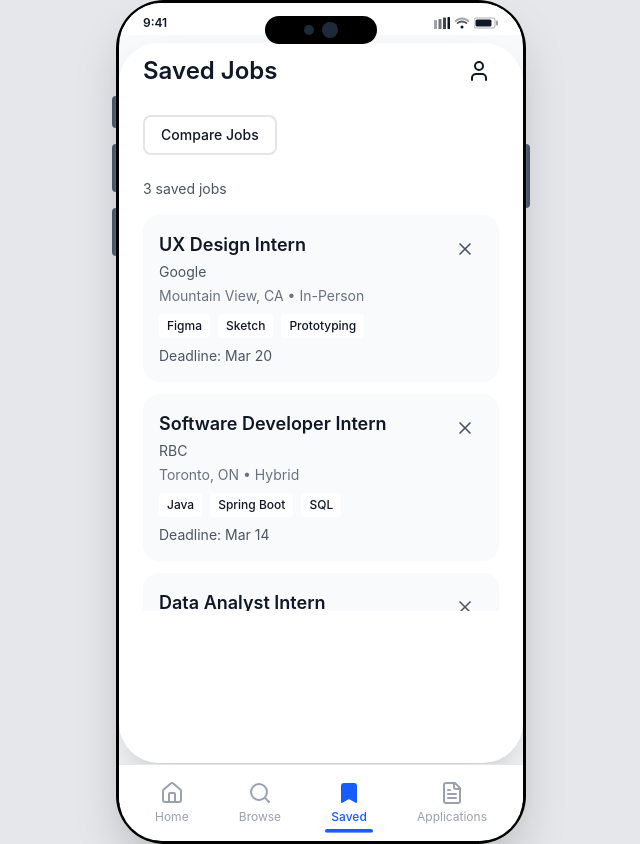
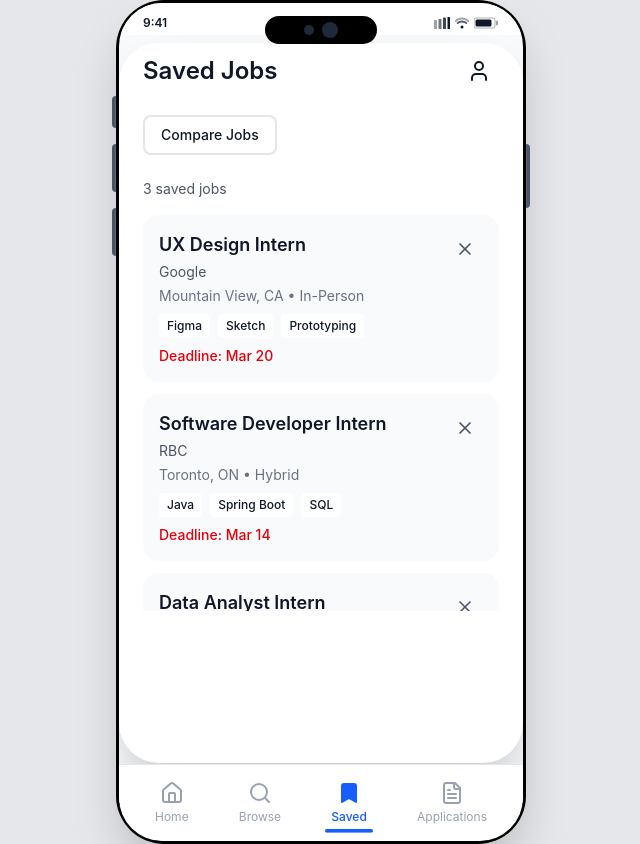
Before and after one commit to SubegSC/Student_Career_Search_App_Mobile, a React (Vite) app: page /saved in a window 1280 px wide. Shown: the whole page, without its empty margins (319-959 px from the left). Built offline with nearby package versions, Linux system fonts and the light colour scheme; no server answers.

Commit message:
Update job deadlines and integrate allJobs into SavedJobs and Home components

```diff
--- a/src/app/data/jobsDatabase.ts
+++ b/src/app/data/jobsDatabase.ts
@@ -82,8 +82,8 @@ function getRandomItem<T>(arr: T[]): T {
 }
 
 function generateDeadline(): string {
-  const start = new Date(2026, 2, 6); // March 6, 2026
-  const end = new Date(2026, 4, 31); // May 31, 2026
+  const start = new Date(2026, 3, 6);
+  const end = new Date(2026, 5, 30);
   const date = new Date(start.getTime() + Math.random() * (end.getTime() - start.getTime()));
   return date.toISOString().split('T')[0];
 }
--- a/src/app/pages/Home.tsx
+++ b/src/app/pages/Home.tsx
@@ -1,5 +1,5 @@
 import { User, ChevronRight, Clock, MapPin } from 'lucide-react';
-import { featuredJobs } from '../data/jobsDatabase';
+import { allJobs, featuredJobs } from '../data/jobsDatabase';
 import { featuredAdvisor } from '../data/advisorsDatabase';
 import { getUpcomingEvents, formatEventDate, CareerEvent } from '../data/eventsDatabase';
 import { useNavigate } from 'react-router';
@@ -43,9 +43,11 @@ export function Home() {
   const interviewCount = Array.from(applications.values()).filter(a => a.status === 'interview').length;
   const appliedCount = applications.size;
 
-  // Upcoming deadlines: saved/applied jobs + featured jobs, sorted by deadline
-  const deadlineJobs = featuredJobs
-    .map(job => ({ job, days: getDaysUntilDeadline(job.deadline) }))
+  const deadlineJobs = [...featuredJobs, ...allJobs]
+    .map(job => ({
+      job,
+      days: getDaysUntilDeadline(job.deadline)
+    }))
     .filter(({ days }) => days >= 0)
     .sort((a, b) => a.days - b.days)
     .slice(0, 4);
--- a/src/app/pages/SavedJobs.tsx
+++ b/src/app/pages/SavedJobs.tsx
@@ -99,7 +99,7 @@ export function SavedJobs() {
             const applied = isJobApplied(job.id);
             const isSelected = selectedForCompare.has(job.id);
             const deadline = new Date(job.deadline);
-            const today = new Date('2026-03-06');
+            const today = new Date();
             const daysUntilDeadline = Math.ceil((deadline.getTime() - today.getTime()) / (1000 * 60 * 60 * 24));
 
             return (
```
